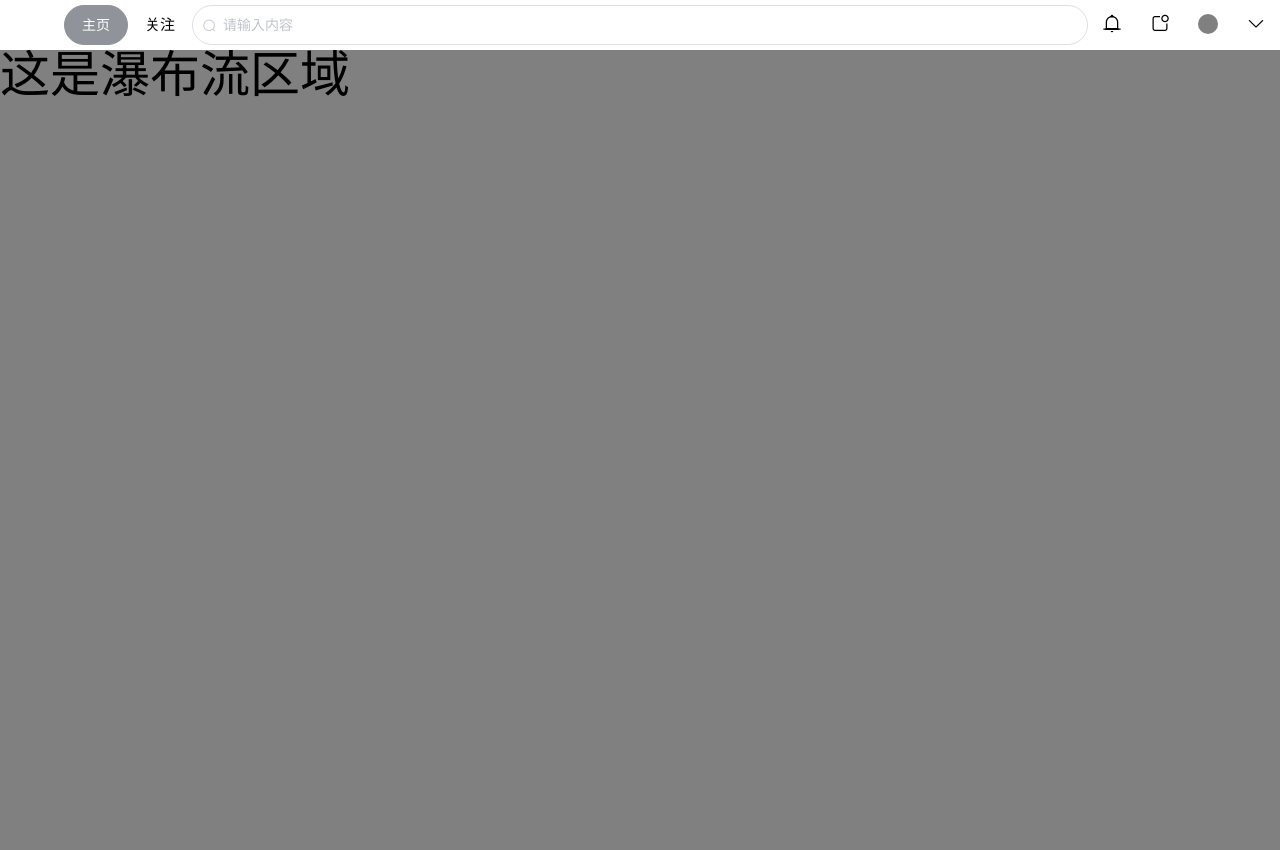
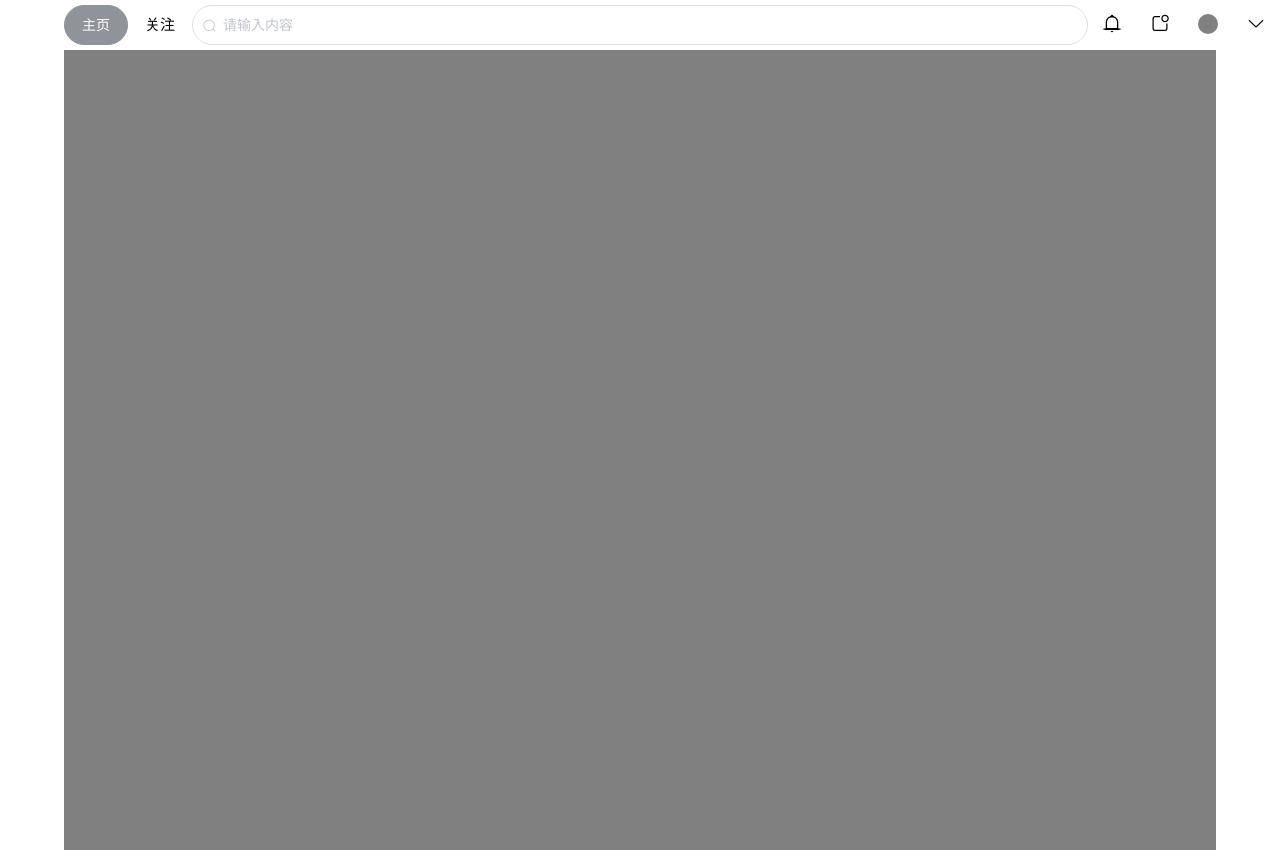
Before and after one commit to YuChenLiao/frontend-test, a Vue app: page / in a window 1280 px wide. Built offline with nearby package versions, Linux system fonts and the light colour scheme.

Commit message:
开始构建瀑布流

```diff
--- a/public/index.html
+++ b/public/index.html
@@ -3,7 +3,7 @@
   <head>
     <meta charset="utf-8">
     <meta http-equiv="X-UA-Compatible" content="IE=edge">
-    <meta name="viewport" content="width=device-width,initial-scale=1.0">
+    <meta name="viewport" content="width=device-width,initial-scale=1.0,minimum-scale=1.0,maximum-scale=1.0,user-scalable=no">
     <link rel="icon" href="<%= BASE_URL %>favicon.ico">
     <title><%= htmlWebpackPlugin.options.title %></title>
   </head>
--- a/src/views/Home.vue
+++ b/src/views/Home.vue
@@ -21,7 +21,6 @@ export default {
 <style lang="stylus" scoped>
   .home
     background-size 100% 100%
-    background-color grey
     width 100%
     height 100%
     font-size .5rem
--- a/src/views/components/foundTab.vue
+++ b/src/views/components/foundTab.vue
@@ -156,7 +156,7 @@ export default class FoundTab extends Vue {
           background-color grey
   .hot-bar
     width 66%
-    height 2rem
+    height 280%
     background-color #ffffff
     position absolute
     margin auto
@@ -166,10 +166,10 @@ export default class FoundTab extends Vue {
     padding .15rem
     .img-box
       width 56%
-      height 1.6rem
+      height 50%
       .img-c
-        margin .05rem
-        width 23%
+        margin .5%
+        width 22%
         height 50%
         background-color #ffffff
         display inline-table
--- a/src/views/components/waterfallblock.vue
+++ b/src/views/components/waterfallblock.vue
@@ -1,7 +1,9 @@
 <template>
   <!--瀑布流块组件-->
-  <div>
-    这是瀑布流区域
+  <div class="w-box">
+    <div class="w-c">
+      <div class="w-img"></div>
+    </div>
   </div>
 </template>
 
@@ -15,5 +17,10 @@ export default class WaterfallBlock extends Vue {
 </script>
 
 <style lang="stylus" scoped>
-
+  .w-box
+    width 90%
+    height 100%
+    margin-left 5%
+    margin-right 5%
+    background-color grey
 </style>
```
